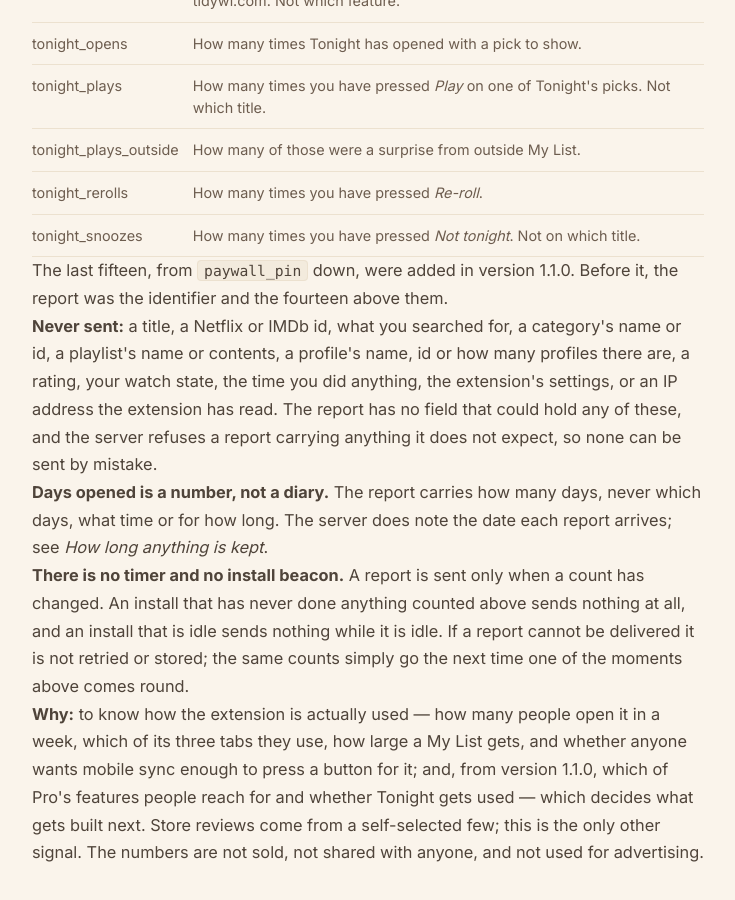
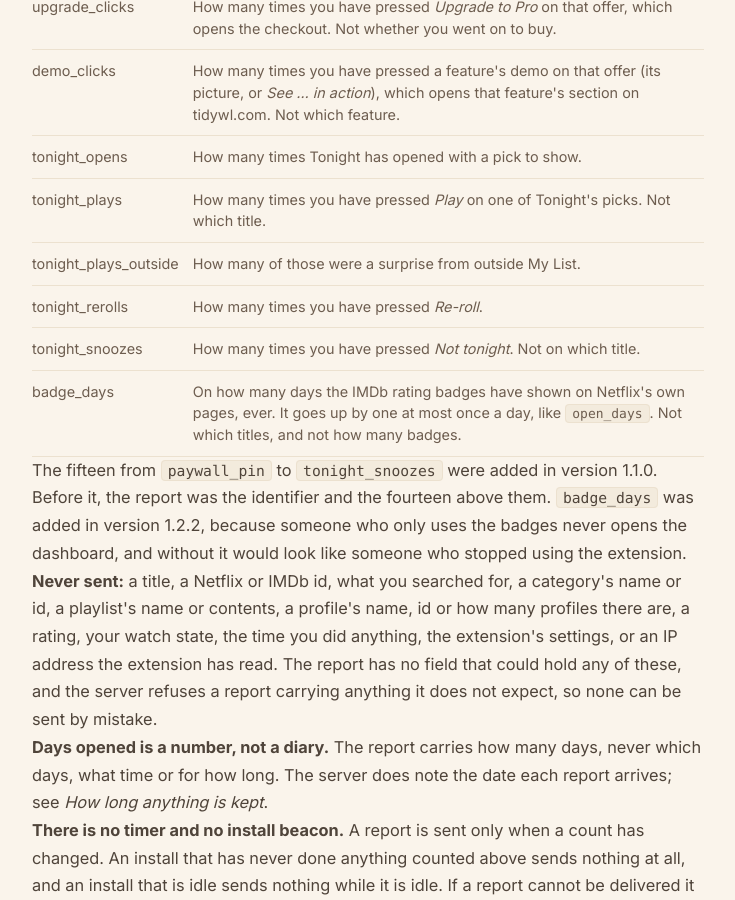
Before and after one commit to dominic-lam/tidywl-site, a Jekyll site: the page built from netflix/privacy/index.html, in a window 1280 px wide and 900 px high, scrolled down 14192 px. Shown: the whole window, without its empty margins (272-1007 px from the left). Built offline with Jekyll 4.4.1, drawn with Linux system fonts in a browser that asks for light colours; some of the changed text lies outside the part shown.

Commit message:
netflix privacy: badge_days and its storage key, drafted for 1.2.2
The usage report's new count of days the rating badges showed, the key that keeps it to once a day, and the trigger
that sends it. Merge on 1.2.2's release day with that day's privacy_updated and dated line.

Co-Authored-By: Claude Opus 5.5 <noreply@anthropic.com>

```diff
--- a/netflix/privacy/index.html
+++ b/netflix/privacy/index.html
@@ -169,6 +169,7 @@ last_modified_at: 2026-09-28
           <tr><td><code>tidywl_install_id</code></td><td>The random identifier the usage report carries. Made once, in your browser; linked to nothing.</td></tr>
           <tr><td><code>tidywl_usage</code></td><td>The usage report's other counts, listed field by field below.</td></tr>
           <tr><td><code>tidywl_usage_open_day</code></td><td>The last day the dashboard was counted as opened, so it is counted at most once a day. Never sent.</td></tr>
+          <tr><td><code>tidywl_usage_badge_day</code></td><td>From version 1.2.2. The last day the rating badges were counted as shown, so that is counted at most once a day too. Never sent.</td></tr>
           <tr><td><code>tidywl_usage_sent</code></td><td>The counts as they stood at the last report that arrived, so an unchanged report is not sent again. Never sent.</td></tr>
           <tr><td><code>tidywl_license_token</code></td><td>Pro only. A sign-in our server gave this browser, good for 24 hours, so a sync does not send your key every time. Never shared between browsers.</td></tr>
           <tr><td><code>tidywl_cloud_sync</code></td><td>Pro only. Whether you switched sync on in this browser — it is off until you do — and when the last sync ran and whether it worked.</td></tr>
@@ -403,7 +404,7 @@ last_modified_at: 2026-09-28
     <p>
       Whenever one of your lifetime counts has changed, the extension sends that identifier and the counts to
       <code>https://tidywl.com/api/netflix/installs</code>. It checks on each Netflix page load, after a Sync, after a
-      removal, and the first time you open the dashboard on a given day. The report is exactly this, and nothing else:
+      removal, the first time you open the dashboard on a given day, and the first time the rating badges show on a given day. The report is exactly this, and nothing else:
     </p>
 
     <div class="nf-policy-table-wrap">
@@ -442,13 +443,17 @@ last_modified_at: 2026-09-28
           <tr><td>tonight_plays_outside</td><td>How many of those were a surprise from outside My List.</td></tr>
           <tr><td>tonight_rerolls</td><td>How many times you have pressed <em>Re-roll</em>.</td></tr>
           <tr><td>tonight_snoozes</td><td>How many times you have pressed <em>Not tonight</em>. Not on which title.</td></tr>
+          <tr><td>badge_days</td><td>On how many days the IMDb rating badges have shown on Netflix's own pages, ever. It goes up by one at most once a day, like <code>open_days</code>. Not which titles, and not how many badges.</td></tr>
         </tbody>
       </table>
     </div>
 
     <p>
-      The last fifteen, from <code>paywall_pin</code> down, were added in version 1.1.0. Before it, the report was
-      the identifier and the fourteen above them.
+      The fifteen from <code>paywall_pin</code> to <code>tonight_snoozes</code> were added in version 1.1.0. Before
+      it, the report was the identifier and the fourteen above them. <code>badge_days</code> was added in version
+      1.2.2, because someone who only
+      uses the badges never opens the dashboard, and without it would look like someone who stopped using the
+      extension.
     </p>
 
     <p>
```
